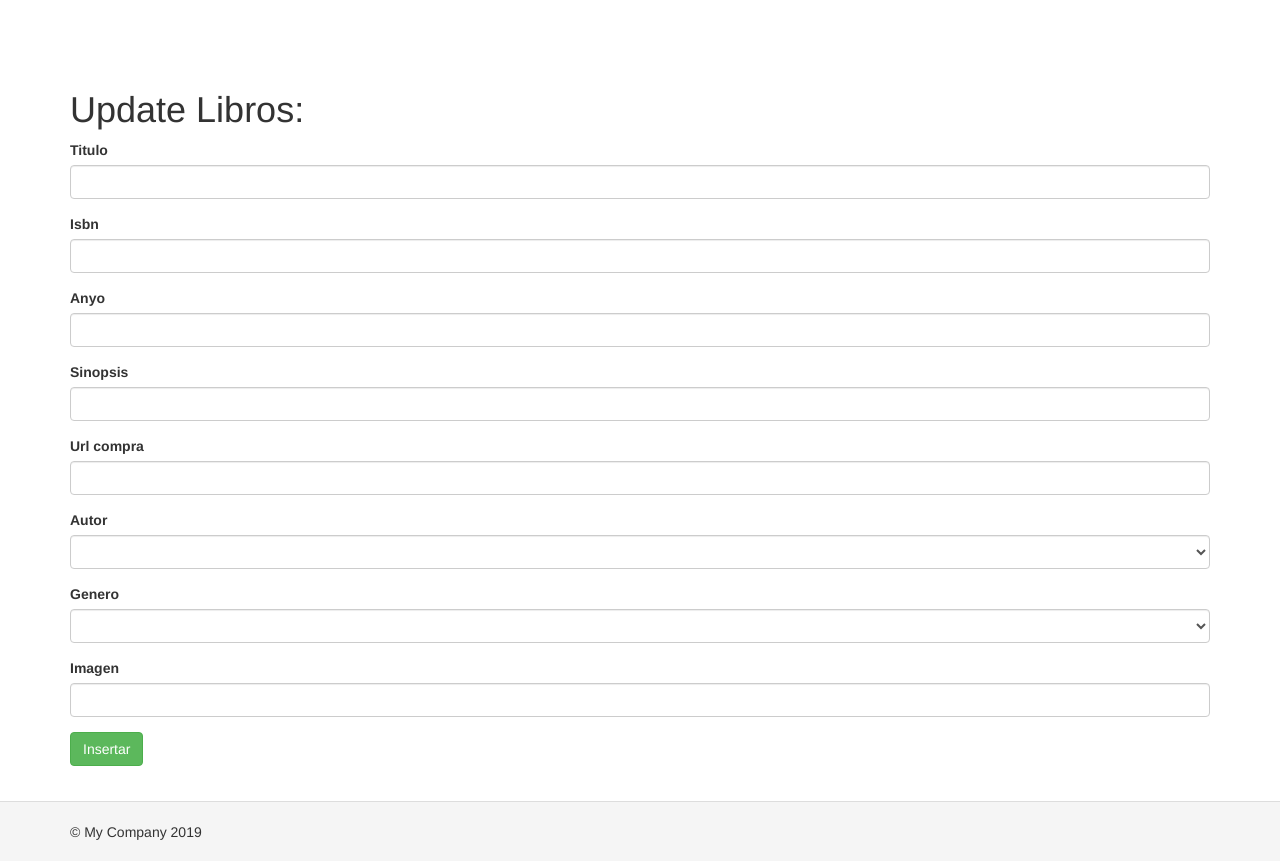
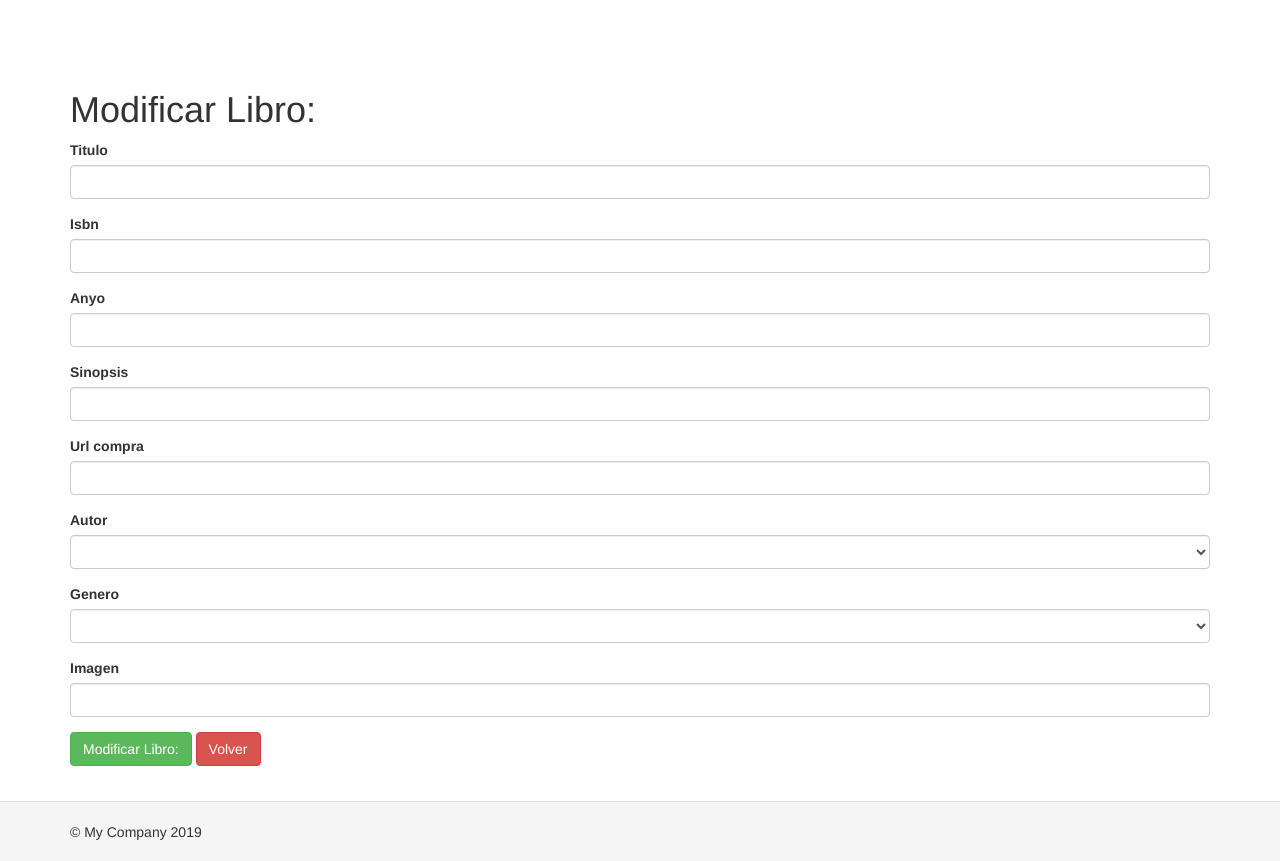
Before and after one commit to jsmr95/libraryii, a Yii app: template views/libros/update.php in a window 1280 px wide. Run offline with PHP 8.4 and a stand-in for Yii, Linux system fonts and the light colour scheme; the template is opened without the code that fills it, so the values that code supplies are empty; form fields are guessed from the names that the template uses; some libraries are stand-ins or nearby versions.

Commit message:
Modificar un libro

```diff
--- a/views/libros/_form.php
+++ b/views/libros/_form.php
@@ -29,7 +29,8 @@ use yii\widgets\ActiveForm;
     <?= $form->field($model, 'imagen')->input('file') ?>
 
     <div class="form-group">
-        <?= Html::submitButton('Insertar', ['class' => 'btn btn-success']) ?>
+        <?= Html::submitButton($titulo, ['class' => 'btn btn-success']) ?>
+        <?= Html::a('Volver', ['libros/view', 'id' => $model->id], ['class' => 'btn btn-success btn-danger']) ?>
     </div>
 
     <?php ActiveForm::end(); ?>
--- a/views/libros/update.php
+++ b/views/libros/update.php
@@ -5,10 +5,10 @@ use yii\helpers\Html;
 /* @var $this yii\web\View */
 /* @var $model app\models\Libros */
 
-$this->title = 'Update Libros: ' . $model->id;
+$this->title = 'Modificar Libro: ' . $model->titulo;
 $this->params['breadcrumbs'][] = ['label' => 'Libros', 'url' => ['index']];
 $this->params['breadcrumbs'][] = ['label' => $model->id, 'url' => ['view', 'id' => $model->id]];
-$this->params['breadcrumbs'][] = 'Update';
+$this->params['breadcrumbs'][] = 'Modificar';
 ?>
 <div class="libros-update">
 
@@ -18,6 +18,7 @@ $this->params['breadcrumbs'][] = 'Update';
         'model' => $model,
         'listaGeneros' => $listaGeneros,
         'listaAutores' => $listaAutores,
+        'titulo' => $this->title,
 
     ]) ?>
 
```
